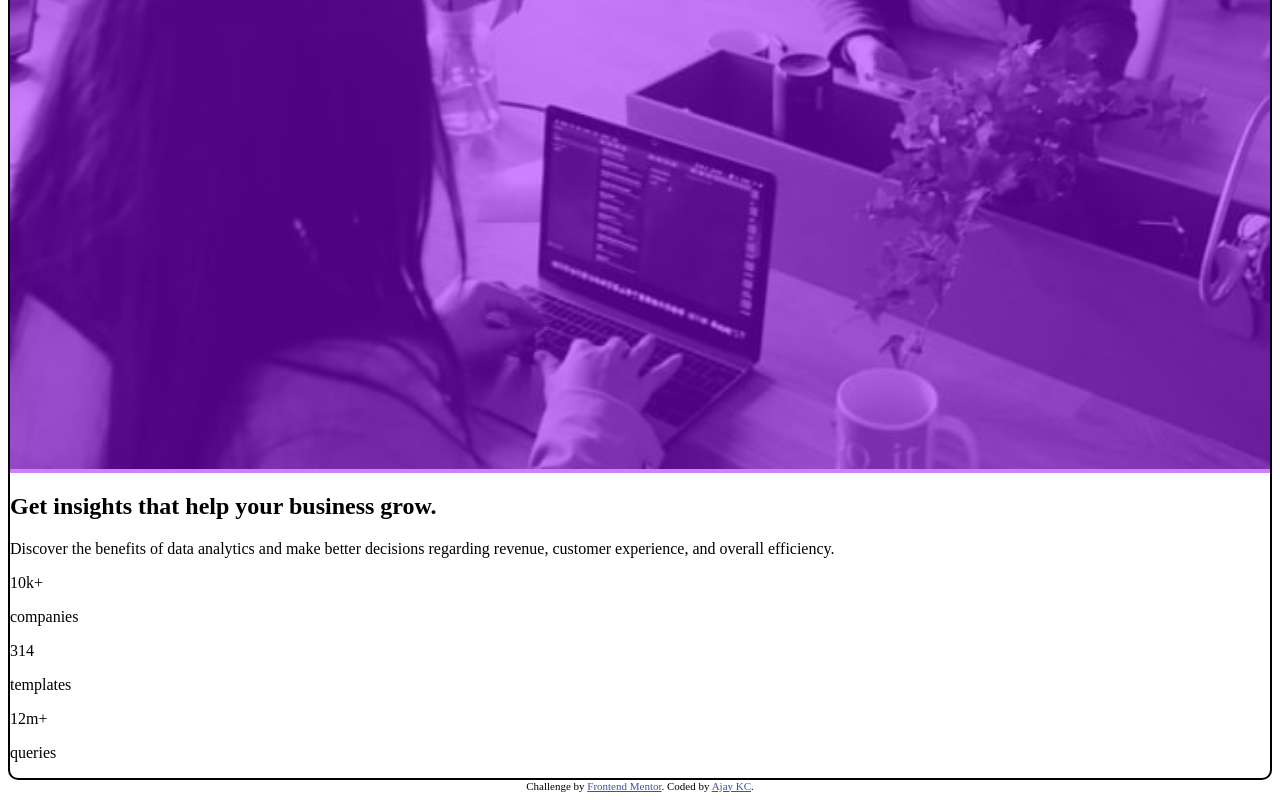
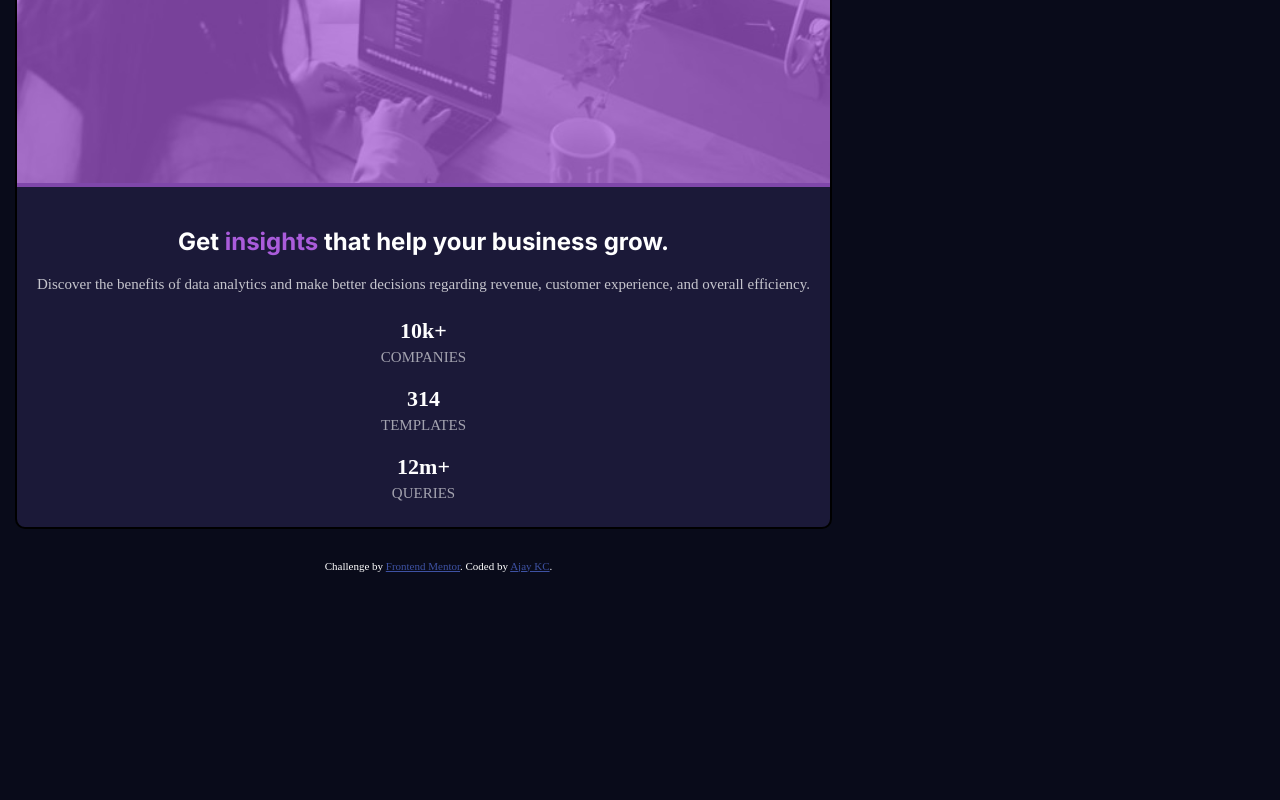
Before and after one commit to ajay117/stats-preview-card-component-main, a plain HTML site: page index.html in a window 1280 px wide. Shown: the part 466-1266 px from the top of the page. After the commit the page ends 1045 px from the top, so only its background shows below. Drawn offline with Linux system fonts and the light colour scheme.

Commit message:
Make work for smaller screens

```diff
--- a/index.css
+++ b/index.css
@@ -1,24 +1,54 @@
+@import url("https://fonts.googleapis.com/css2?family=Inter:wght@400;700&family=Lexend+Deca&display=swap");
+
 *,
 *::before,
 *::after {
   box-sizing: border-box;
 }
-
-.container {
-  border: 2px solid black;
-  border-radius: 10px;
+html,
+body {
+  margin: 0;
 }
 
-.img__container {
-  position: relative;
+body {
+  background-color: hsl(233, 47%, 7%);
+  padding: 50px 15px;
+  position: absolute;
 }
 
 .img__foreground {
   position: absolute;
   width: 100%;
   height: 100%;
-  background-color: rgba(155, 5, 255, 0.5);
+  background-color: hsl(277, 64%, 61%, 0.7);
   border-radius: 10px 10px 0 0;
+}
+
+h2 {
+  font-family: "Inter", sans-serif;
+  font-weight: 700;
+  color: hsl(0, 0%, 100%);
+}
+
+span {
+  color: hsl(277, 64%, 61%);
+}
+
+h3 {
+  color: hsl(0, 0%, 100%);
+  font-size: 22px;
+}
+
+/* Classes */
+
+.container {
+  border: 2px solid black;
+  border-radius: 10px;
+  background-color: hsl(244, 38%, 16%);
+}
+
+.img__container {
+  position: relative;
 }
 
 .img {
@@ -26,3 +56,42 @@
   height: auto;
   border-radius: 10px 10px 0 0;
 }
+
+.info {
+  padding: 20px 20px 0;
+  text-align: center;
+}
+
+.para {
+  font-size: 15px;
+  color: hsla(0, 0%, 100%, 0.75);
+}
+
+.stats__section {
+  margin: 25px 0;
+}
+
+.stats {
+  margin: 20px 0;
+}
+
+.stats p {
+  color: hsla(0, 0%, 100%, 0.6);
+  font-size: 15px;
+}
+.stats h3,
+.stats p {
+  margin: 5px 0;
+}
+
+.attribution {
+  position: absolute;
+  bottom: 7px;
+  width: 100%;
+  font-size: 11px;
+  text-align: center;
+  color: white;
+}
+.attribution a {
+  color: hsl(228, 45%, 44%);
+}
--- a/index.html
+++ b/index.html
@@ -14,47 +14,36 @@
     <link rel="stylesheet" href="./index.css" />
 
     <title>Frontend Mentor | Stats preview card component</title>
-
-    <!-- Feel free to remove these styles or customise in your own stylesheet 👍 -->
-    <style>
-      .attribution {
-        font-size: 11px;
-        text-align: center;
-      }
-      .attribution a {
-        color: hsl(228, 45%, 44%);
-      }
-    </style>
   </head>
   <body>
     <main class="container">
-      <div class="img__container">
+      <section class="img__container">
         <div class="img__foreground"></div>
         <img class="img" src="./images/image-header-mobile.jpg" alt="" />
-      </div>
+      </section>
 
-      <div>
-        <h2>Get insights that help your business grow.</h2>
-        <p>
+      <section class="info">
+        <h2>Get <span>insights</span> that help your business grow.</h2>
+        <p class="para">
           Discover the benefits of data analytics and make better decisions
           regarding revenue, customer experience, and overall efficiency.
         </p>
 
-        <div>
-          <div>
-            <p>10k+</p>
-            <p>companies</p>
+        <section class="stats__section">
+          <div class="stats">
+            <h3>10k+</h3>
+            <p>COMPANIES</p>
           </div>
-          <div>
-            <p>314</p>
-            <p>templates</p>
+          <div class="stats">
+            <h3>314</h3>
+            <p>TEMPLATES</p>
           </div>
-          <div>
-            <p>12m+</p>
-            <p>queries</p>
+          <div class="stats">
+            <h3>12m+</h3>
+            <p>QUERIES</p>
           </div>
-        </div>
-      </div>
+        </section>
+      </section>
     </main>
 
     <div class="attribution">
```
